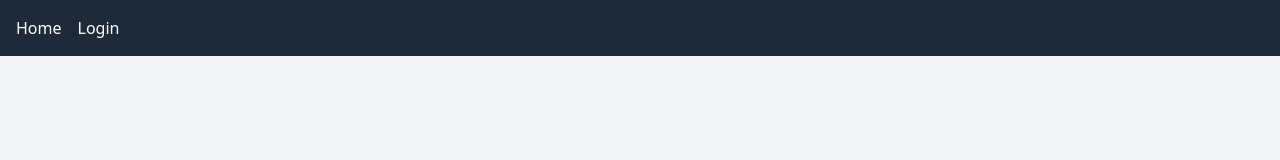
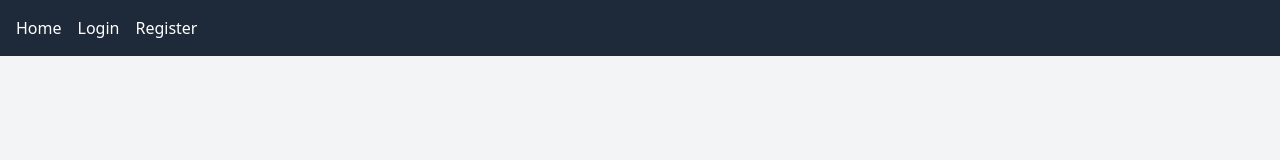
Before and after one commit to teovaira/goal-app, a React (Vite) app in the folder frontend/: page / in a window 1280 px wide. Shown: the top 160 px of the page. Built offline with nearby package versions, Linux system fonts and the light colour scheme.

Commit message:
feat: add Link to Register component

```diff
--- a/frontend/src/components/Navbar.tsx
+++ b/frontend/src/components/Navbar.tsx
@@ -15,6 +15,11 @@ const Navbar = () => {
             Login
           </Link>
         </li>
+        <li>
+          <Link to="/register" className="text-white">
+            Register
+          </Link>
+        </li>
       </ul>
     </nav>
   );
```
